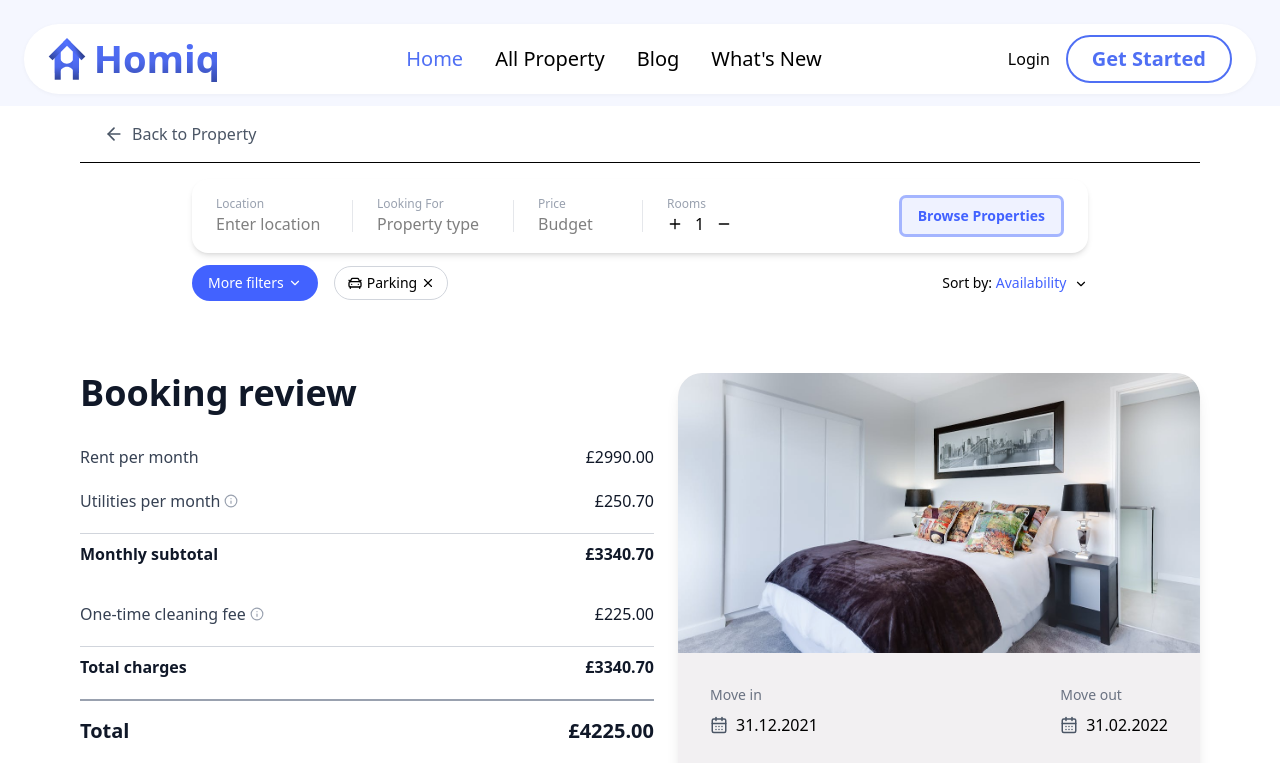
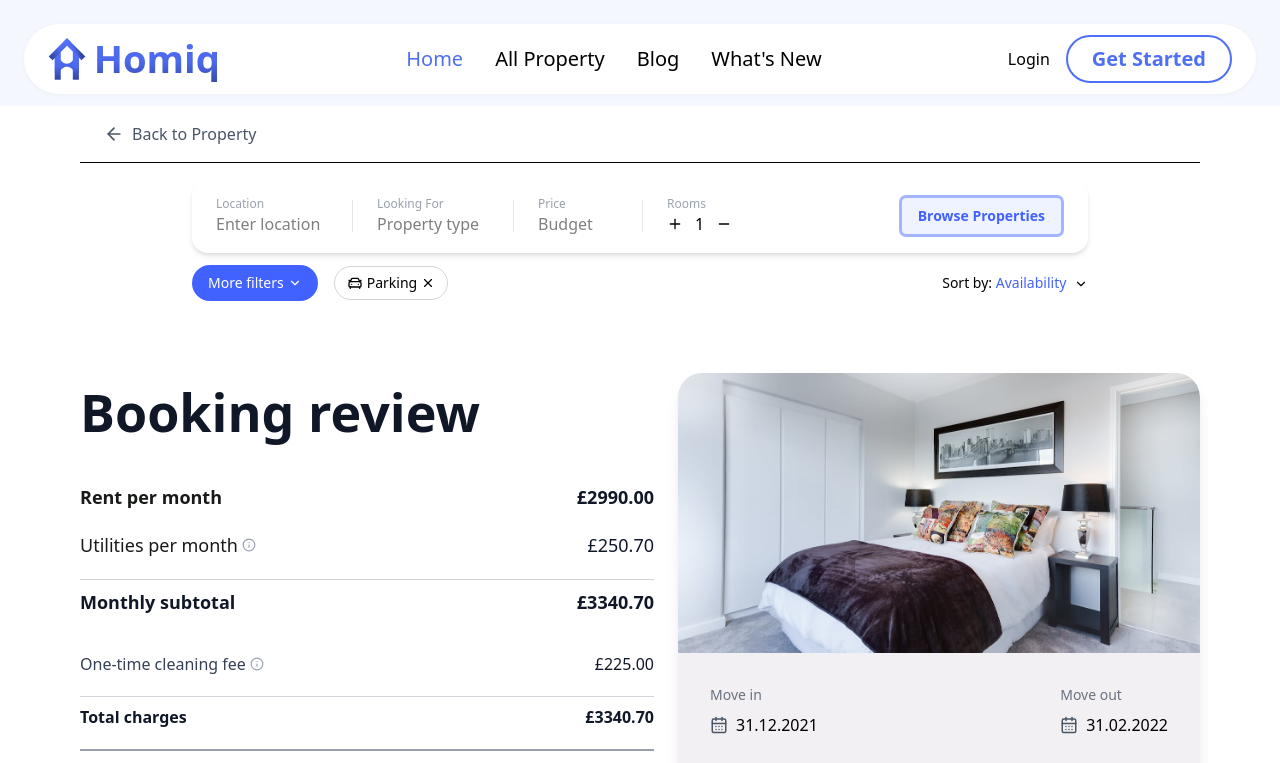
Before and after one commit to TamimOp/Homiq, a Next.js app: page /booking/1 in a window 1280 px wide. Shown: the top 763 px of the page. Built offline with nearby package versions, Linux system fonts and the light colour scheme.

Commit message:
style: update typography and spacing in BookingReview component for enhanced readability

```diff
--- a/app/booking/[id]/page.tsx
+++ b/app/booking/[id]/page.tsx
@@ -679,31 +679,29 @@ export default function BookingReview() {
           className="flex-1 max-w-2xl space-y-8"
           variants={sectionVariants}
         >
-          <h2 className="text-4xl font-semibold text-gray-900">
+          <h2 className="text-[52px] font-semibold text-gray-900">
             Booking review
           </h2>
 
           <div className="space-y-5">
             {/* Charges */}
-            <div className="flex justify-between items-center text-base">
-              <span className="text-gray-700">Rent per month</span>
-              <span className="font-medium text-gray-900">
+            <div className="flex justify-between items-center text-lg">
+              <span className="text-[#181A18] font-bold">Rent per month</span>
+              <span className="font-bold text-gray-900">
                 £{bookingData.monthlyRent.toFixed(2)}
               </span>
             </div>
-            <div className="flex justify-between items-center text-base">
-              <span className="flex items-center gap-1 text-gray-700">
+            <div className="flex justify-between items-center text-lg">
+              <span className="flex items-center gap-1 text-[#181A18]">
                 Utilities per month <Info size={14} className="text-gray-400" />
               </span>
-              <span className="font-medium text-gray-900">
+              <span className="font-normal text-gray-900">
                 £{bookingData.utilities.toFixed(2)}
               </span>
             </div>
-            <div className="flex justify-between items-center text-base pt-2 border-t border-gray-300">
-              <span className="font-semibold text-gray-900">
-                Monthly subtotal
-              </span>
-              <span className="font-semibold text-gray-900">
+            <div className="flex justify-between items-center text-lg pt-2 border-t border-gray-300">
+              <span className="font-bold text-gray-900">Monthly subtotal</span>
+              <span className="font-bold text-gray-900">
                 £{bookingData.monthlySubtotal.toFixed(2)}
               </span>
             </div>
@@ -717,12 +715,12 @@ export default function BookingReview() {
               </span>
             </div>
             <div className="flex justify-between items-center text-base pt-2 border-t border-gray-300">
-              <span className="font-semibold text-gray-900">Total charges</span>
-              <span className="font-semibold text-gray-900">
+              <span className="font-bold text-gray-900">Total charges</span>
+              <span className="font-bold text-gray-900">
                 £{bookingData.totalCharges.toFixed(2)}
               </span>
             </div>
-            <div className="flex justify-between items-center text-xl font-bold pt-4 border-t-2 border-gray-400">
+            <div className="flex justify-between items-center text-2xl font-bold pt-4 border-t-2 border-gray-400">
               <span className="text-gray-900">Total</span>
               <span className="text-gray-900">£4225.00</span>
             </div>
@@ -731,7 +729,7 @@ export default function BookingReview() {
           {/* Confirm button */}
           <div className="pt-4 flex flex-col items-center">
             <motion.button
-              className="bg-[#4262FF] hover:bg-[#304de0] transition px-8 py-4 rounded-full text-white font-medium text-lg"
+              className="bg-[#4262FF] hover:bg-[#304de0] transition px-8 py-3 rounded-full text-white font-medium text-lg"
               whileHover={{ scale: 1.02 }}
               whileTap={{ scale: 0.98 }}
             >
```
